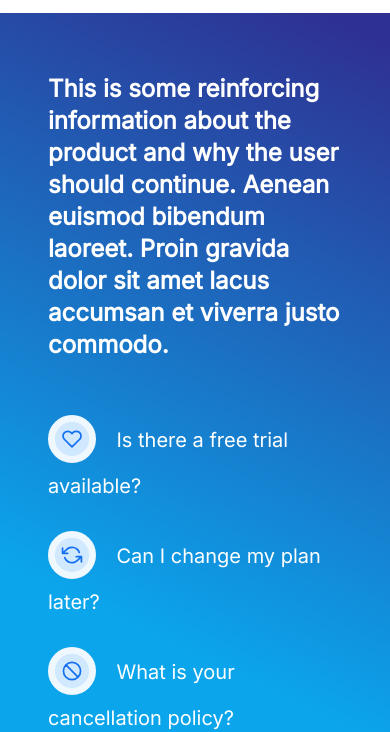
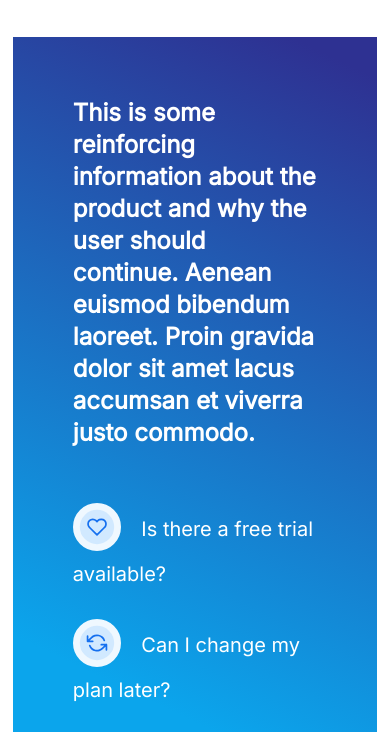
Before and after one commit to Buranch/allegiant.github.io, a website: page index.html in a window 390 px wide. Shown: the part 772-1504 px from the top of the page. Drawn offline with nearby package versions, Linux system fonts and the light colour scheme.

Commit message:
Add padding to gradient when its mobile size

```diff
--- a/styles.scss
+++ b/styles.scss
@@ -135,6 +135,10 @@ main {
   .claim-info {
     display: none;
   }
+
+  .gradient-side {
+    margin: 6%;
+  }
 }
 
 // Util classes
```
Also changed, not shown: styles.css, 1 other file.
